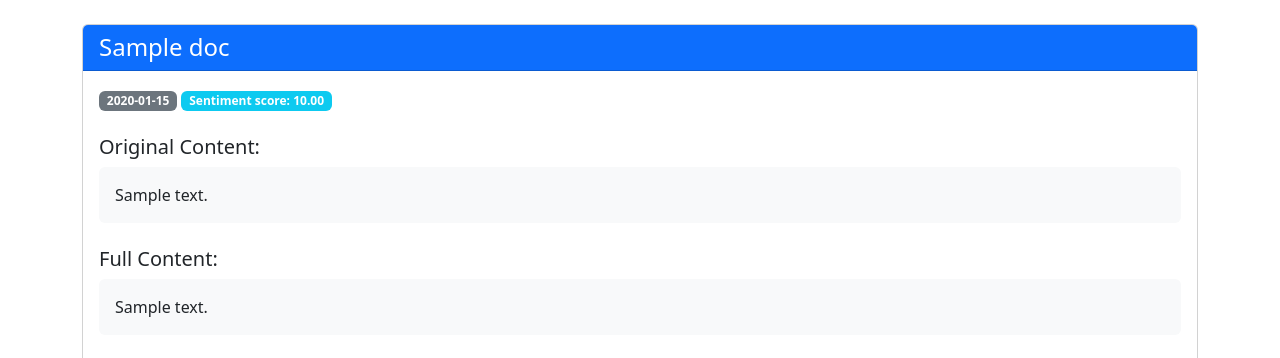
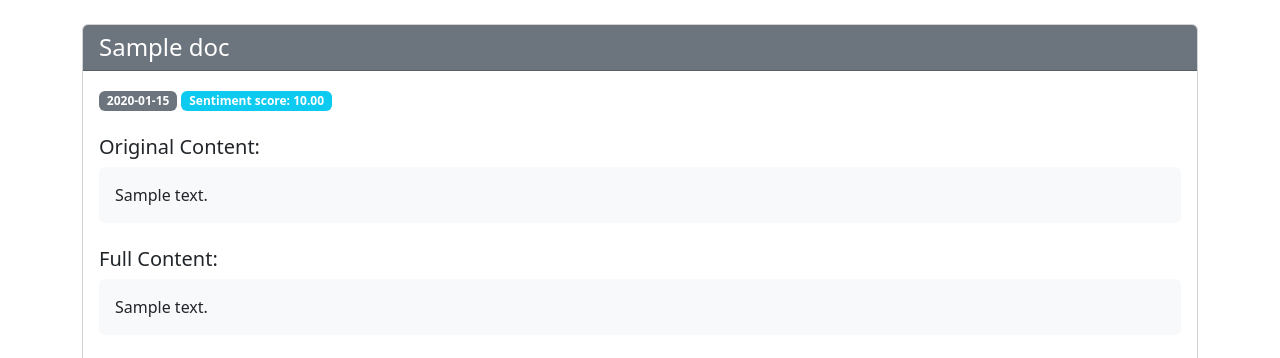
Before and after one commit to Alaneel/SC4021, a Flask app: page /document/1 in a window 1280 px wide. Shown: the part 56-414 px from the top of the page. Run offline with Flask 3, Linux system fonts and the light colour scheme; a database or web service that is not in the repository returns one stand-in record (Sample ...); data that the repository does not hold is empty; some libraries are stand-ins or nearby versions.

Commit message:
finalised document page

```diff
--- a/templates/document.html
+++ b/templates/document.html
@@ -20,7 +20,7 @@
 
 
 <div class="card">
-    <div class="card-header bg-primary text-white">
+    <div class="card-header bg-secondary text-white">
         <h4 class="mb-0">
             {% if doc.title %}
                 {{ doc.title }}
@@ -291,18 +291,18 @@
         <div class="mt-4">
             <div class="row">
                 {% if keywords and keywords|length > 0 %}
-                <div class="col-md-6">
+                <div>
                     <h5>Keywords:</h5>
                     <div>
                         {% for keyword in keywords %}
-                        <span class="badge bg-primary me-1 mb-1">{{ keyword }}</span>
+                        <span class="badge bg-white me-1 mb-1 text-black" style="border: 2px solid black">{{ keyword }}</span>
                         {% endfor %}
                     </div>
                 </div>
                 {% endif %}
 
                 {% if entities and entities|length > 0 %}
-                <div class="col-md-6">
+                <div>
                     <h5>Entities:</h5>
                     <div>
                         {% for entity in entities %}
```
